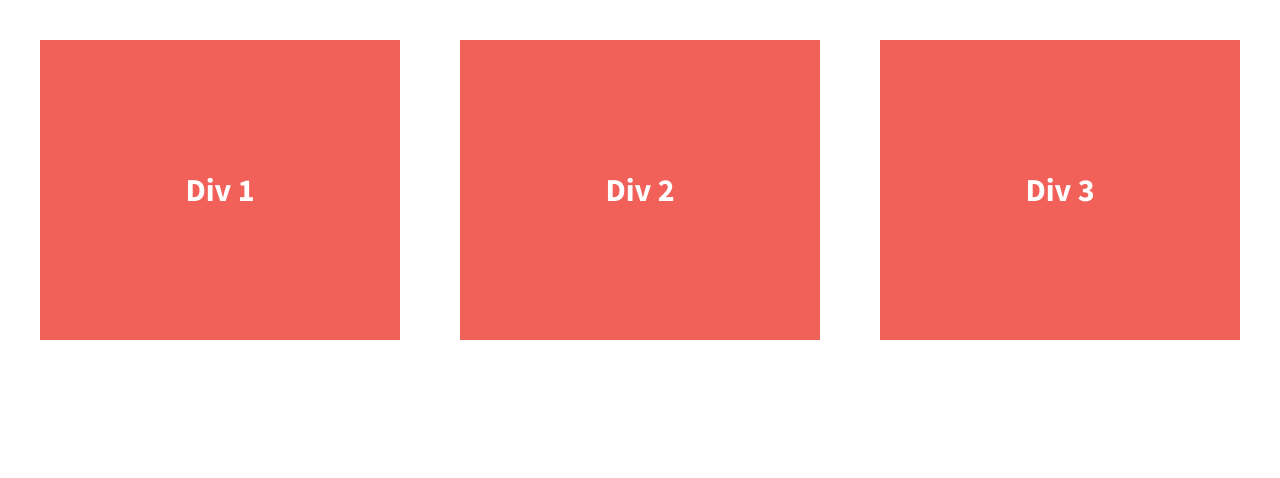
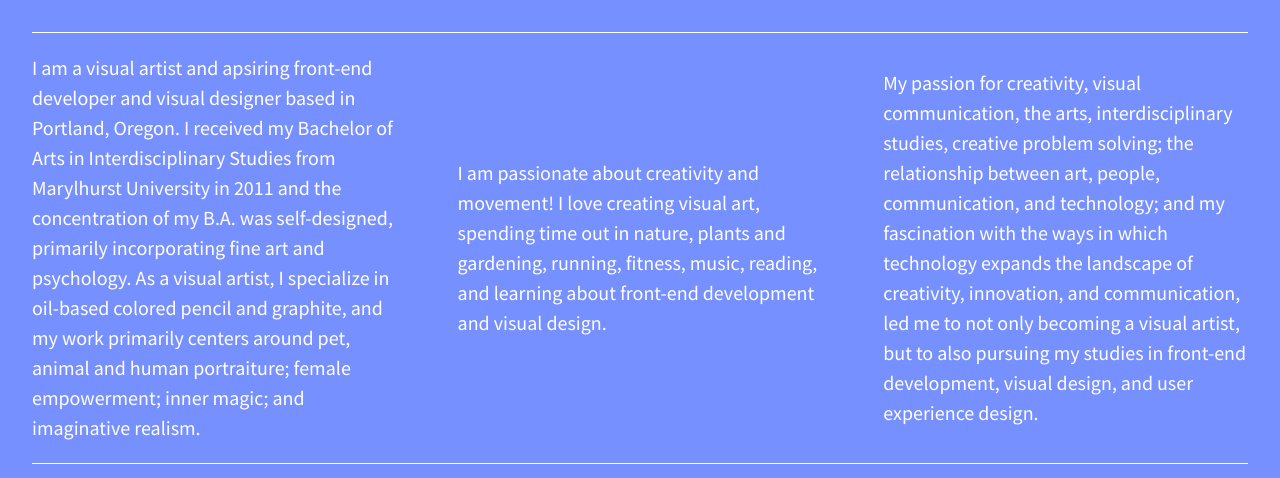
Before and after one commit to E-C-Shackelford/center-divs-flexbox, a plain HTML site: page index.html in a window 1280 px wide. Drawn offline with nearby package versions, Linux system fonts and the light colour scheme.

Commit message:
Add background color, border and content to divs

```diff
--- a/css/main.css
+++ b/css/main.css
@@ -96,21 +96,25 @@ textarea {
    ========================================================================== */
 
 html {
-  background-color: #fff;
+  background-color: #7790ff;
   height: 100%;
   width: 100%;
 }
 
 body {
+  color: white;
   font-family: "Source Sans Pro", sans-serif;
-  font-size: 1.25em;
+  font-weight: 500;
   height: 100%;
   padding: 2em;
 }
 
 .wrapper {
+  align-items: center;
+  border-top: 1px solid white;
+  border-bottom: 1px solid white;
   display: flex;
-  font-weight: 700;
+  flex-flow: row wrap;
   justify-content: space-between;
 }
 
@@ -118,11 +122,8 @@ body {
 .div-2,
 .div-3 {
   align-items: center;
-  background-color: #f16059;
-  color: #fff;
   display: flex;
-  font-size: 1.6em;
-  height: 300px;
+  font-size: 1.25em;
   justify-content: center;
   line-height: 1.5em;
   width: 30%;
--- a/index.html
+++ b/index.html
@@ -3,7 +3,7 @@
   <head>
     <meta charset="utf-8" />
     <meta http-equiv="x-ua-compatible" content="ie=edge" />
-    <title>I'm a grid!</title>
+    <title>A little about me!</title>
     <meta name="description" content="" />
     <meta name="viewport" content="width=device-width, initial-scale=1" />
 
@@ -34,9 +34,37 @@
     <![endif]-->
 
     <section class="wrapper">
-      <div class="div-1">Div 1</div>
-      <div class="div-2">Div 2</div>
-      <div class="div-3">Div 3</div>
+      <div class="div-1">
+        <p>
+          I am a visual artist and apsiring front-end developer and visual
+          designer based in Portland, Oregon. I received my Bachelor of Arts in
+          Interdisciplinary Studies from Marylhurst University in 2011 and the
+          concentration of my B.A. was self-designed, primarily incorporating
+          fine art and psychology. As a visual artist, I specialize in oil-based
+          colored pencil and graphite, and my work primarily centers around pet,
+          animal and human portraiture; female empowerment; inner magic; and
+          imaginative realism.
+        </p>
+      </div>
+      <div class="div-2">
+        <p>
+          I am passionate about creativity and movement! I love creating visual
+          art, spending time out in nature, plants and gardening, running,
+          fitness, music, reading, and learning about front-end development and
+          visual design.
+        </p>
+      </div>
+      <div class="div-3">
+        <p>
+          My passion for creativity, visual communication, the arts,
+          interdisciplinary studies, creative problem solving; the relationship
+          between art, people, communication, and technology; and my fascination
+          with the ways in which technology expands the landscape of creativity,
+          innovation, and communication, led me to not only becoming a visual
+          artist, but to also pursuing my studies in front-end development,
+          visual design, and user experience design.
+        </p>
+      </div>
     </section>
 
     <script src="https://ajax.googleapis.com/ajax/libs/jquery/1.11.3/jquery.min.js"></script>
```
